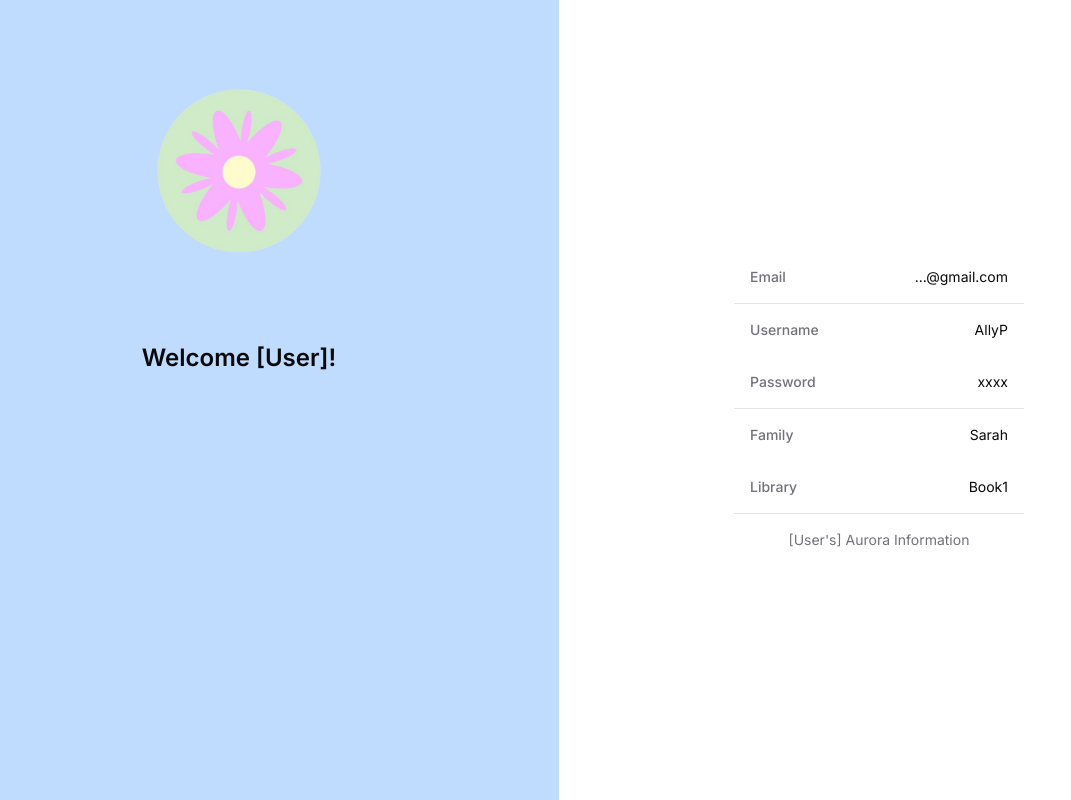
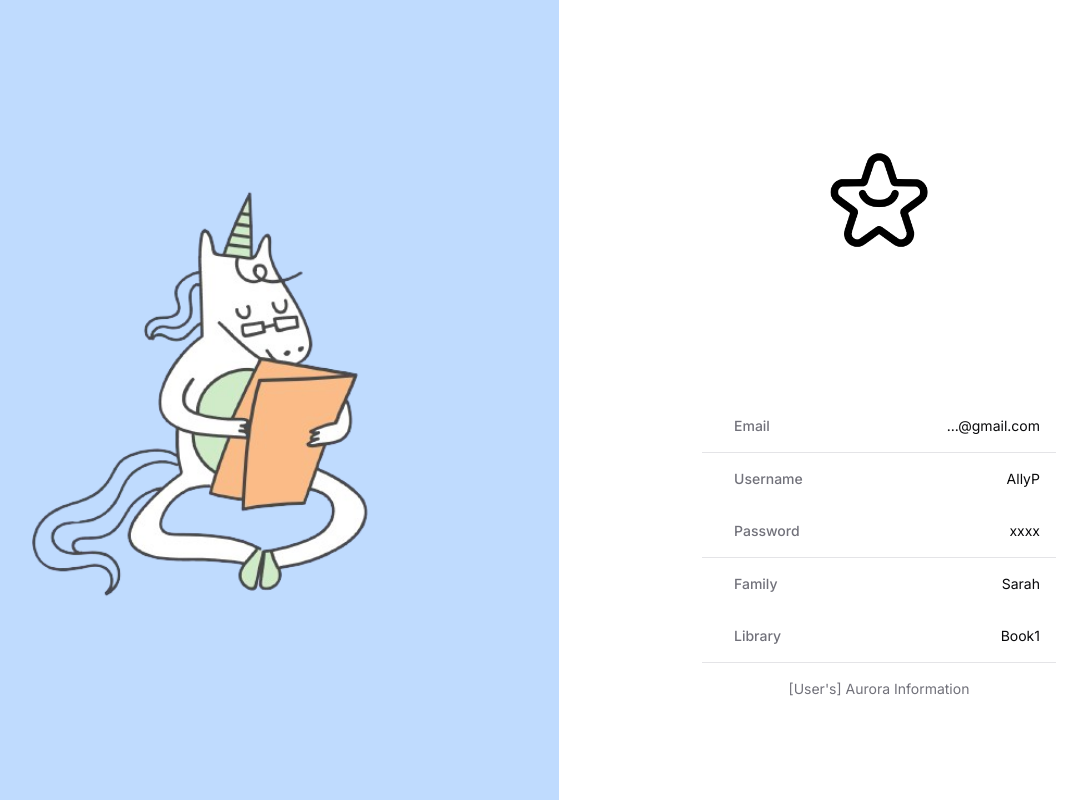
Before and after one commit to aroushasoltany/aurora, a Next.js app: page /profile in a window 1280 px wide. Shown: the whole page, without its empty margins (81-1152 px from the left). Built offline with nearby package versions, Linux system fonts and the light colour scheme.

Commit message:
fixing profile ux

```diff
--- a/app/profile/page.tsx
+++ b/app/profile/page.tsx
@@ -2,7 +2,8 @@
 
 import Image from "next/image";
 import React, { useEffect } from 'react';
-import parentAvatar from "@/public/parent-avatar-removebg-preview.png";
+import logoBlack from "@/public/logos/aurora-black.png";
+import parentAvatar from "@/public/unicorn.png";
 import { useRouter } from "next/navigation";
 import {
   Table,
@@ -55,22 +56,33 @@ export default function Profile() {
     return (
         <div className="grid h-screen grid-cols-2">
             <div className="bg-blue-200">
-                <div className="p-20 flex justify-center items-center">
+                <div className="h-screen max-w-full flex justify-center items-center">
                         <Image
                         src={parentAvatar}
                         alt="Aurora logo"
-                        width={200}
-                        height={200}
+                        width={650}
+                        height={650}
                         />
                 </div>
-                <div>
-                    <p className="font-semibold text-center text-2xl">
-                        Welcome [User]!
-                    </p>
+                <div className="">
                 </div>
             </div>
 
         <div className="flex justify-center items-center">
+
+            <div className="grid h-screen grid-rows-2">
+                <div className="flex justify-center items-center">
+                    <Image
+                        src={logoBlack}
+                        alt="Aurora logo"
+                        width={100}
+                        height={100}
+                        />
+            </div>
+
+
+            <div className="">
+
                 <Table>
                 <TableCaption>[User's] Aurora Information</TableCaption>
                 <TableHeader>
@@ -114,6 +126,8 @@ export default function Profile() {
                     </TableRow>
                 </TableHeader>
                 </Table>
+            </div>
+         </div>
 
         </div>
 
--- a/components/ui/table.tsx
+++ b/components/ui/table.tsx
@@ -65,7 +65,7 @@ const TableHead = React.forwardRef<HTMLTableCellElement, React.ThHTMLAttributes<
     <th
       ref={ref}
       className={cn(
-        "h-12 px-4 text-left align-middle font-medium text-muted-foreground [&:has([role=checkbox])]:pr-0",
+        "h-12 px-8 text-left align-middle font-medium text-muted-foreground [&:has([role=checkbox])]:pr-0",
         className
       )}
       {...props}
```
Also changed, not shown: public/unicorn.png (added). Lines whose indentation alone changed are shown as unchanged.
